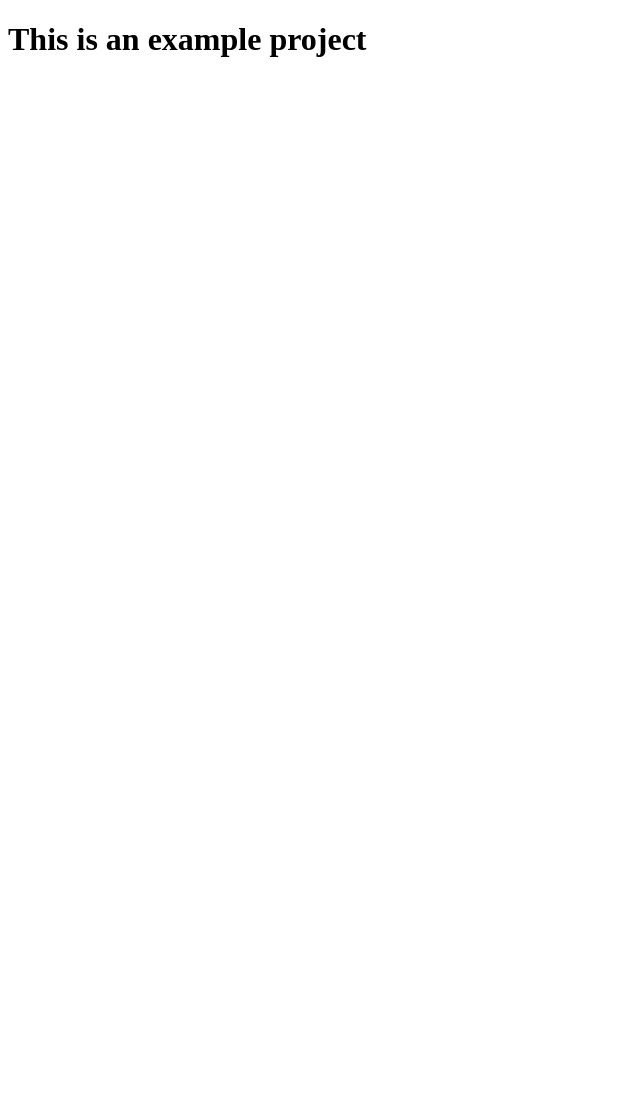
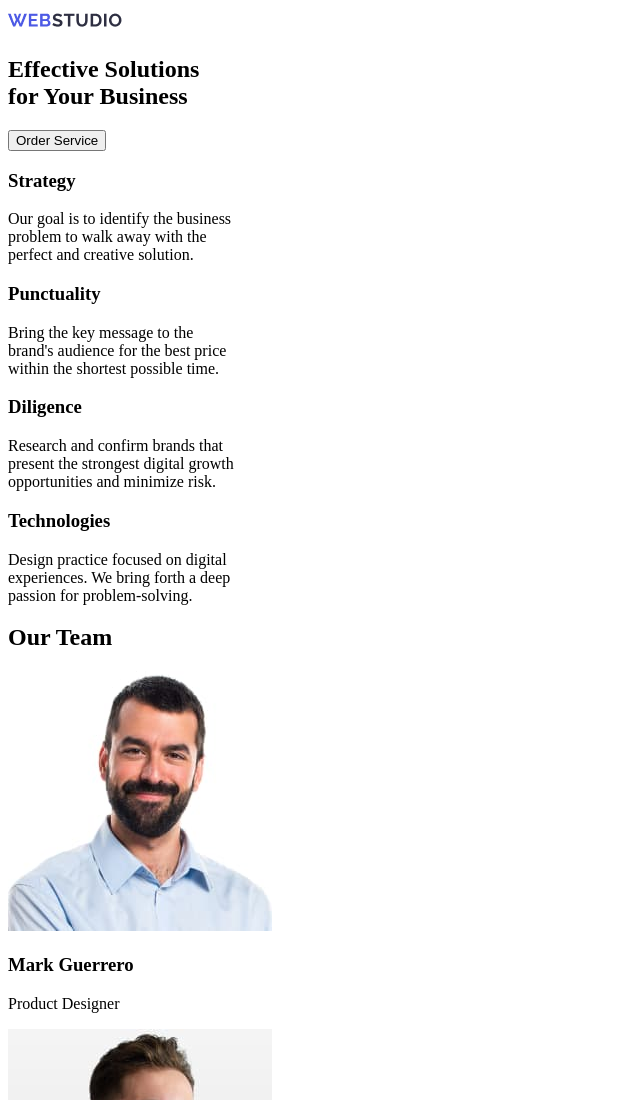
Before and after one commit to Judozsu/goit-markup-hw-01, a plain HTML site: page index.html in a window 1280 px wide. Shown: the top 1100 px of the page, without its empty margins (0-640 px from the left). Before the commit the page ends 800 px from the top, so only its background shows below. Drawn offline with Linux system fonts and the light colour scheme.

Commit message:
homework

```diff
--- a/index.html
+++ b/index.html
@@ -3,9 +3,70 @@
 <head>
     <meta charset="UTF-8">
     <meta name="viewport" content="width=device-width, initial-scale=1.0">
-    <title>Document</title>
+    <title>Main Page</title>
 </head>
 <body>
-    <h1>This is an example project</h1>
+    <header>
+      <img src="img/Logo.png" alt="logo">
+
+    </header>
+    <main>
+      <section>
+        <h1>
+          Effective Solutions<br />
+            for Your Business
+
+        </h1>
+        <button type="submit">Order Service</button>
+      </section>
+     <section>
+       <h3>Strategy</h3>
+        <p>Our goal is to identify the business<br />
+problem to walk away with the<br /> perfect and creative solution.
+        </p>
+       <h3>Punctuality</h3>
+        <p>Bring the key message to the<br /> brand's audience for the best price<br /> within the shortest possible time.
+        </p>
+       <h3>Diligence</h3>
+        <p>Research and confirm brands that<br /> present the strongest digital growth<br /> opportunities and minimize risk.
+        </p>
+       <h3>Technologies</h3>
+        <p>Design practice focused on digital<br /> experiences. We bring forth a deep<br /> passion for problem-solving.
+        </p>
+     </section>
+     <section>
+       <diV>
+        <h2>Our Team</h2>
+        <img src="img/Mark.jpg" alt="Mark">
+            <h3>Mark Guerrero</h3>
+                <p>Product Designer</p>
+        </diV>
+        <div>
+        <img src="img/Tom.jpg" alt="Tom">
+            <h3>Tom Ford</h3>
+                <p>Frontend Developer</p>
+
+        </div>
+        <div>
+            <img src="img/Camila.jpg" alt="Camila">
+                <h3>Camila Garcia</h3>
+                    <p>Marketing</p>
+
+            </div>
+            <div>
+                <img src="img/Daniel.jpg" alt="Daniel">
+                    <h3>Daniel Wilson</h3>
+                        <p>UI Designer</p>
+
+            </div>
+
+
+
+    </main>
+
+    <footer>
+
+    </footer>
+
 </body>
 </html>
```
Also changed, not shown: img/Camila.jpg (added), img/Daniel.jpg (added), img/Logo.png (added), img/Mark.jpg (added), img/Tom.jpg (added).
